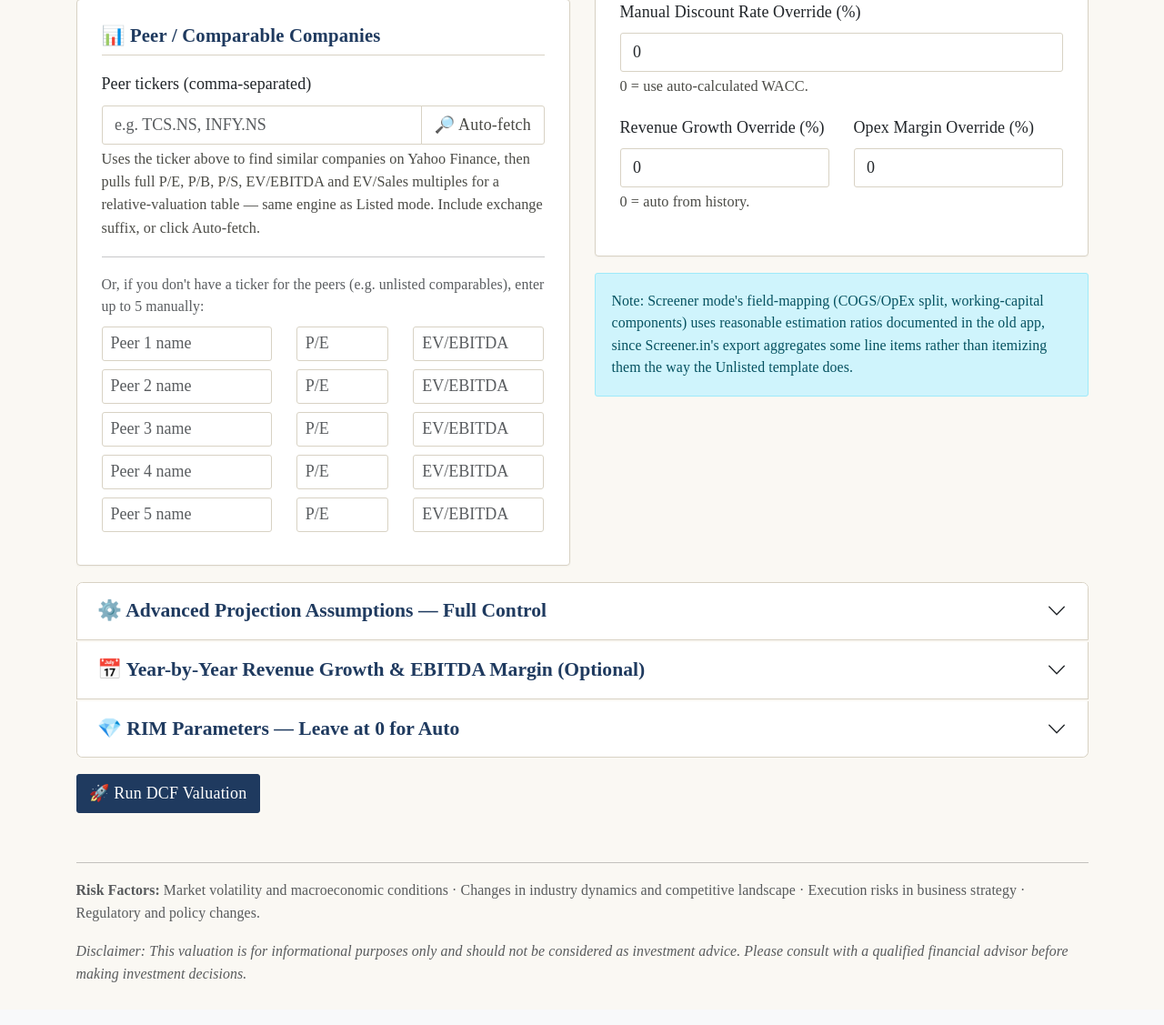
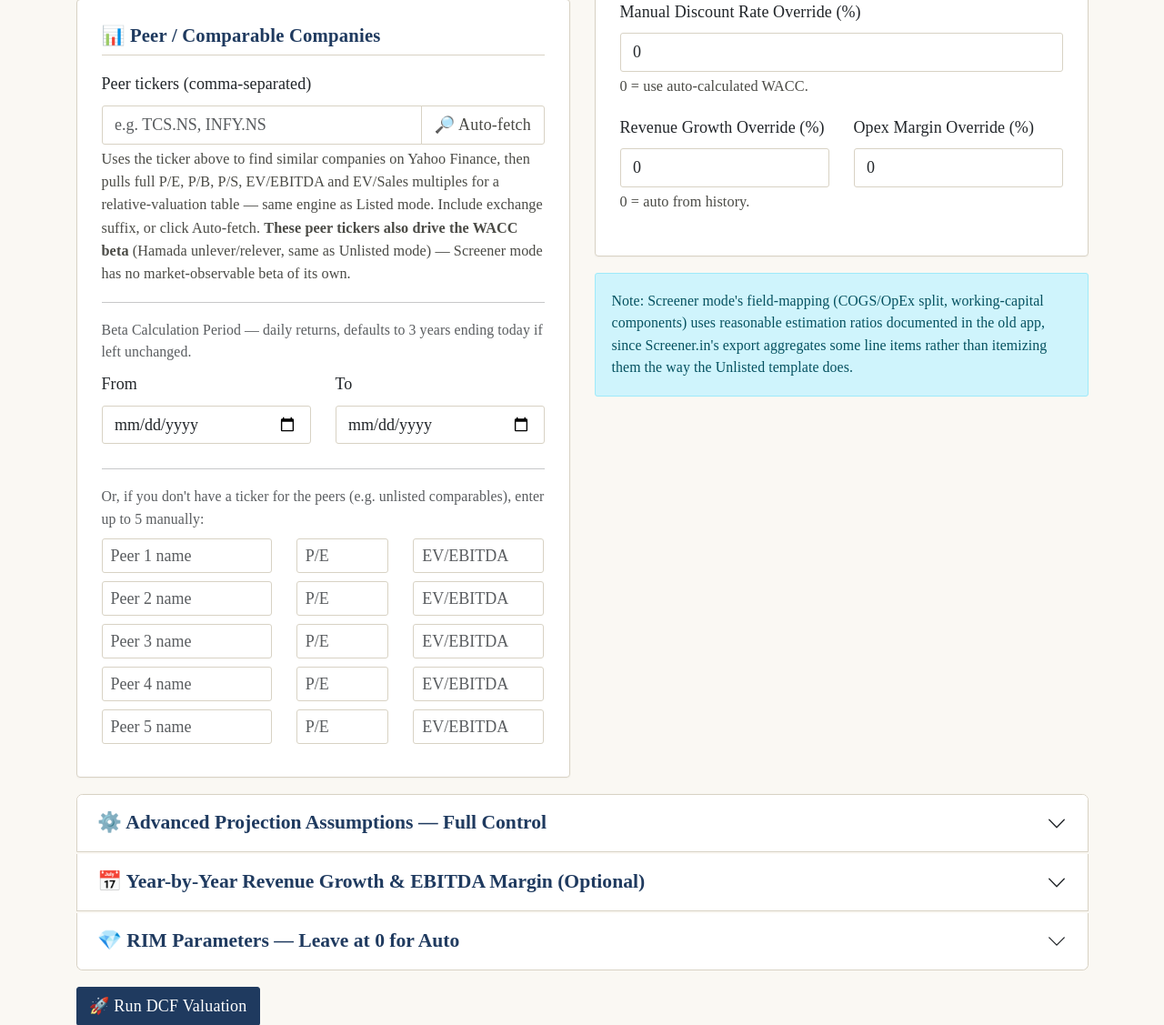
Before and after one commit to sheshangchoksi/sheshvaluation, a Flask app: page /dcf/screener in a window 1280 px wide. Shown: the part 1300-2427 px from the top of the page at 91% size. Before the commit the page ends 2380 px from the top, so only its background shows below. Run offline with Flask 3, Linux system fonts and the light colour scheme; the visitor is signed in with stand-in values (Sample User, id 1); some libraries are stand-ins or nearby versions.

Commit message:
Add files via upload

```diff
--- a/app/templates/dcf/screener_form.html
+++ b/app/templates/dcf/screener_form.html
@@ -104,8 +104,21 @@
             <input type="text" class="form-control" name="peer_tickers" id="peer_tickers" placeholder="e.g. TCS.NS, INFY.NS">
             <button type="button" class="btn btn-outline-secondary" onclick="autoFetchScreenerPeers()">🔎 Auto-fetch</button>
           </div>
-          <div class="form-text">Uses the ticker above to find similar companies on Yahoo Finance, then pulls full P/E, P/B, P/S, EV/EBITDA and EV/Sales multiples for a relative-valuation table — same engine as Listed mode. Include exchange suffix, or click Auto-fetch.</div>
+          <div class="form-text">Uses the ticker above to find similar companies on Yahoo Finance, then pulls full P/E, P/B, P/S, EV/EBITDA and EV/Sales multiples for a relative-valuation table — same engine as Listed mode. Include exchange suffix, or click Auto-fetch. <strong>These peer tickers also drive the WACC beta</strong> (Hamada unlever/relever, same as Unlisted mode) — Screener mode has no market-observable beta of its own.</div>
           <div id="peer-fetch-status" class="form-text"></div>
+
+          <hr class="my-3">
+          <p class="text-muted small mb-2">Beta Calculation Period — daily returns, defaults to 3 years ending today if left unchanged.</p>
+          <div class="row">
+            <div class="col-md-6 mb-2">
+              <label class="form-label">From</label>
+              <input type="date" class="form-control" name="beta_start_date">
+            </div>
+            <div class="col-md-6 mb-2">
+              <label class="form-label">To</label>
+              <input type="date" class="form-control" name="beta_end_date">
+            </div>
+          </div>
 
           <hr class="my-3">
           <p class="text-muted small mb-2">Or, if you don't have a ticker for the peers (e.g. unlisted comparables), enter up to 5 manually:</p>
```
